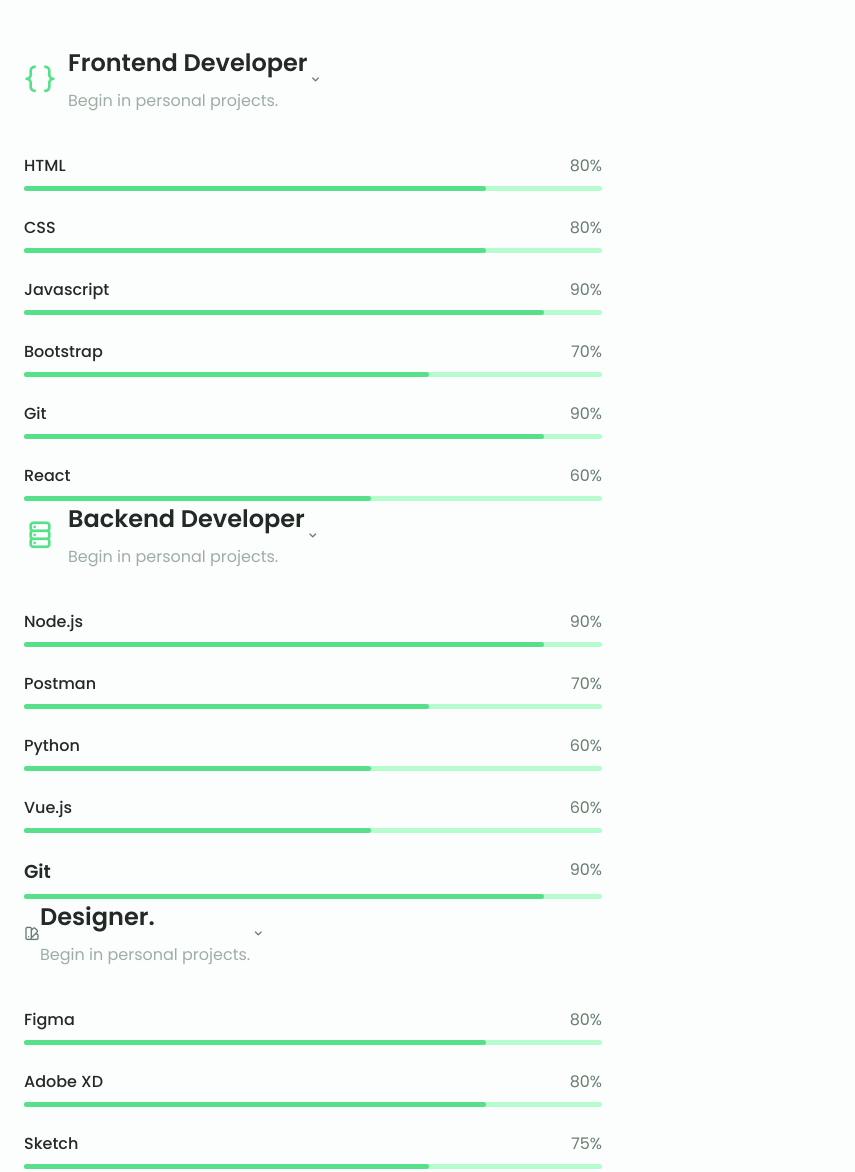
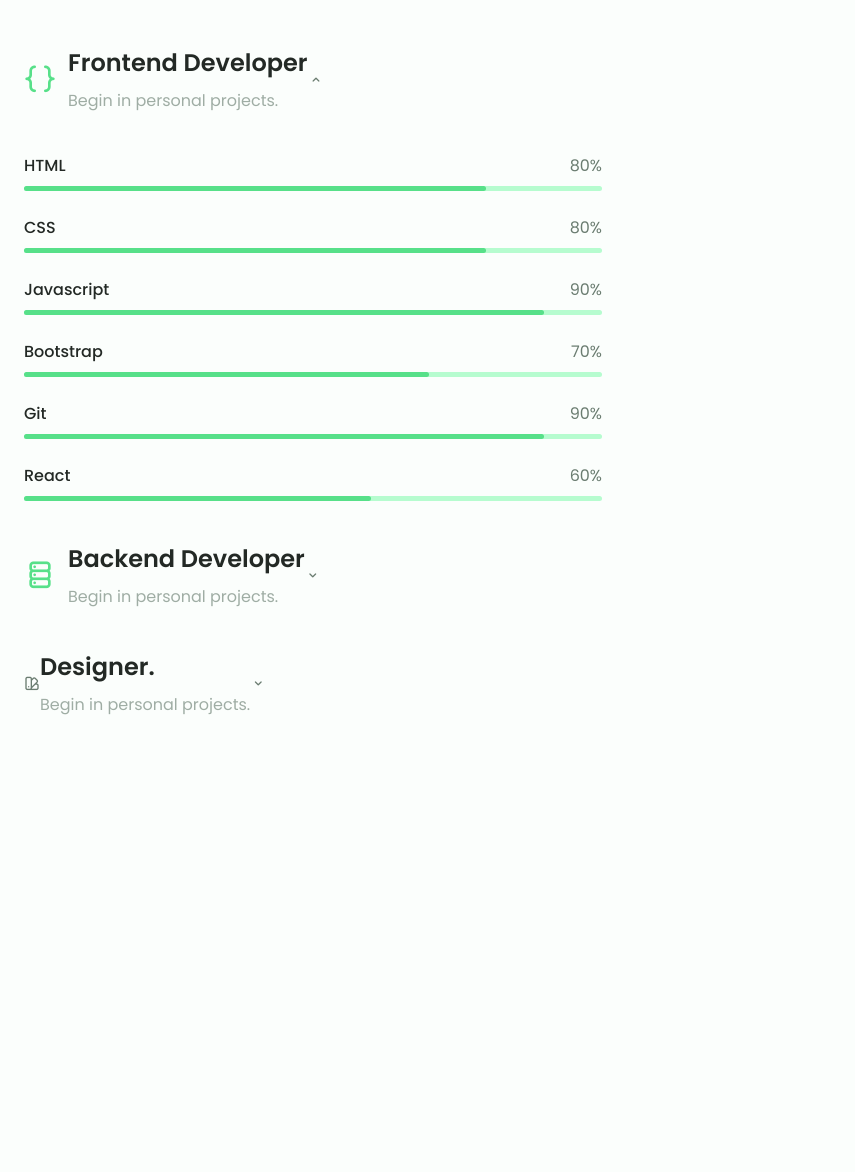
Before and after one commit to Mike-std-cpu/My-blogmk, a website: page index.html in a window 1280 px wide. Shown: the part 1535-2707 px from the top of the page, without its empty margins (0-855 px from the left). After the commit the page ends 2404 px from the top, so only its background shows below. Drawn offline with nearby package versions, Linux system fonts and the light colour scheme.

Commit message:
Style in arrow in each section and fixed a bug with clases skills__list

```diff
--- a/css/style.css
+++ b/css/style.css
@@ -493,3 +493,19 @@
     .skills__sketch{
         width: 70%;
     }
+
+    /*SKILLS SECTION OP END*/
+
+    .skills__close .skills__list{
+        height: 0;
+        overflow: hidden;
+    }
+
+    .skills__open .skills__list{
+        height: max-content;
+        margin-bottom: var(--mb-2-5);
+    }
+
+    .skills__open .skills__arrow{
+        transform: rotate(-180deg);
+    }
--- a/index.html
+++ b/index.html
@@ -168,7 +168,7 @@
             <div class="skills__container container grid">
 
                 <!-- First skill -->
-                <div>
+                <div class="skills__content skills__open">
                     <div class="skills__header">
                         <i class="uil uil-brackets-curly skills__icon"></i>
 
@@ -180,7 +180,7 @@
                         <i class="uil uil-angle-down skills__arrow"></i>
                     </div>
 
-                    <div class="skills_list grid">
+                    <div class="skills__list grid">
 
                         <!-- HTML SECTION -->
                         <div class="skills__data">
@@ -251,7 +251,7 @@
                 </div>
 
                 <!-- Second skill -->
-                <div>
+                <div class="skills__content skills__close">
                     <div class="skills__header">
                         <i class="uil uil-server-alt skills__icon"></i>
 
@@ -263,7 +263,7 @@
                         <i class="uil uil-angle-down skills__arrow"></i>
                     </div>
 
-                    <div class="skills_list grid">
+                    <div class="skills__list grid">
 
                         <!-- NODE SECTION -->
                         <div class="skills__data">
@@ -323,7 +323,7 @@
                 </div>
 
                 <!-- Third skill -->
-                <div>
+                <div class="skills__content skills__close">
                     <div class="skills__header">
                         <i class="uil uil-swatchbook skills_icon"></i>
 
@@ -335,7 +335,7 @@
                         <i class="uil uil-angle-down skills__arrow"></i>
                     </div>
 
-                    <div class="skills_list grid">
+                    <div class="skills__list grid">
 
                         <!-- FIGMA SECTION -->
                         <div class="skills__data">
@@ -371,7 +371,7 @@
                         </div>
 
                         </div>
-                    </div>
+                </div>
                 </div>
             </div>
         </section>
```
